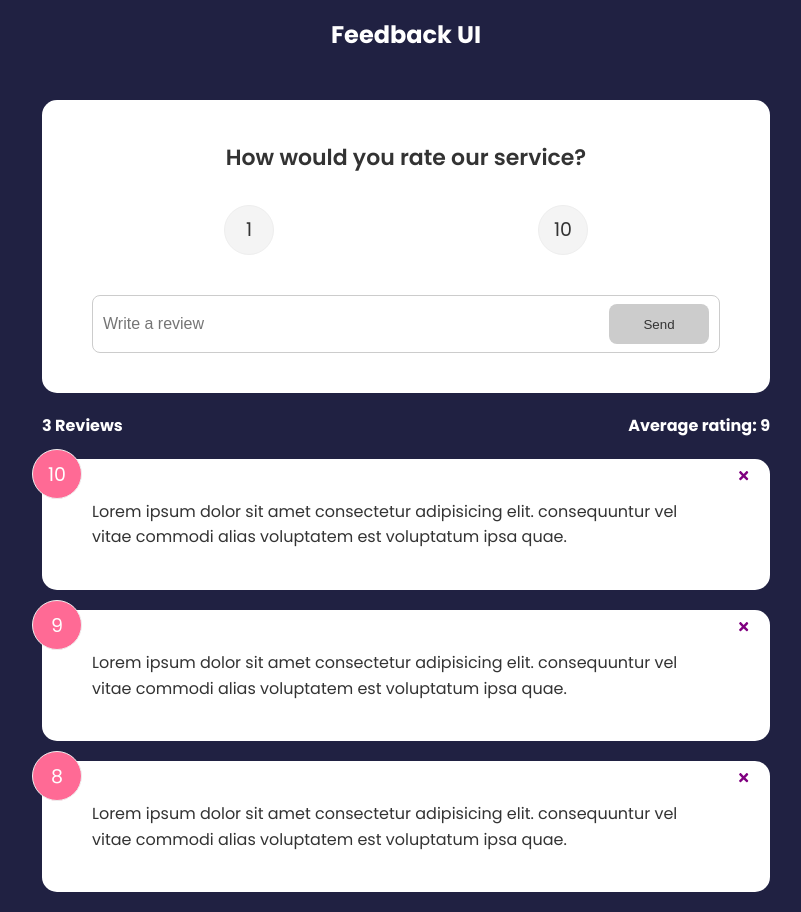
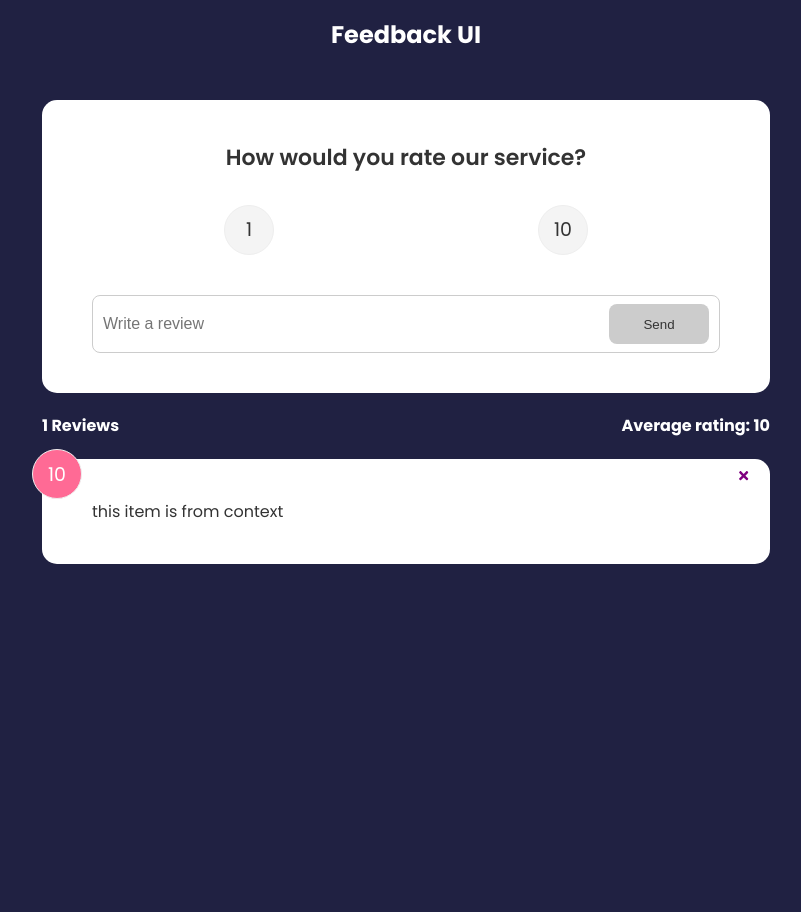
Before and after one commit to magdalenakosinska/feedback-app, a React (Create React App) app: page / in a window 1280 px wide. Shown: the whole page, without its empty margins (234-1035 px from the left). After the commit the page ends 800 px from the top, so only its background shows below. Built offline with nearby package versions, Linux system fonts and the light colour scheme.

Commit message:
moved functions to context

```diff
--- a/src/App.js
+++ b/src/App.js
@@ -1,35 +1,20 @@
-import {v4 as uuidv4} from "uuid"
-import { useState } from "react"
 import Header from "./components/Header"
 import FeedbackList from "./components/FeedbackList"
-import FeedbackData from "./data/FeedbackData"
 import FeedbackStats from "./components/FeedbackStats"
 import FeedbackForm from "./components/FeedbackForm"
 import { FeedbackProvider } from "./context/FeedbackContext"
 
 
 function App() {
-    const [feedback, setFeedback] = useState(FeedbackData)
-
-    const addFeedback = (newFeedback) => {
-        newFeedback.id = uuidv4()
-        setFeedback([newFeedback, ...feedback])
-    }
-
-    const deleteFeedback = (id) => {
-        if(window.confirm("Are you sure you want to delete?")) {
-            setFeedback(feedback.filter((item) => item.id !== id ))
-        }
-    }
 
 
     return (
         <FeedbackProvider>
         <Header text="Feedback UI" />
         <div className="container">
-            <FeedbackForm handleAdd={addFeedback}/>
-            <FeedbackStats feedback ={feedback} />
-            <FeedbackList feedback = {feedback} handleDelete={deleteFeedback}/>
+            <FeedbackForm />
+            <FeedbackStats  />
+            <FeedbackList />
 
        </div>
         </FeedbackProvider>
--- a/src/components/FeedbackForm.jsx
+++ b/src/components/FeedbackForm.jsx
@@ -1,14 +1,18 @@
 import {useState} from "react"
+import {useContext} from "react"
 import Card from "./shared/Card"
 import Button from "./shared/Button"
 import RatingSelect from "./RatingSelect";
+import FeedbackContext from "../context/FeedbackContext";
 
-function FeedbackForm({handleAdd}) {
+function FeedbackForm() {
 
     const [text, setText] = useState("");
     const [rating, setRating] = useState(10)
     const [btnDisabled, setBtnDisabled] = useState(true);
     const [message, setMessage] = useState("")
+
+    const {addFeedback} = useContext(FeedbackContext)
 
 
     const handleTextChange = (e) => {
@@ -34,7 +38,7 @@
           text: text,
           rating: rating,
         }
-        handleAdd(newFeedback)
+        addFeedback(newFeedback)
         setText("")
       }
     }
--- a/src/components/FeedbackItem.jsx
+++ b/src/components/FeedbackItem.jsx
@@ -1,16 +1,19 @@
+import {useContext} from "react"
 import { FaTimes } from "react-icons/fa"
 import Card from "./shared/Card"
 import PropTypes from "prop-types"
+import FeedbackContext from "../context/FeedbackContext"
 
-function FeedbackItem({item, handleDelete}) {
+function FeedbackItem({item}) {
 
+  const {deleteFeedback} = useContext(FeedbackContext)
 
   return (
     <Card>
       <div className="num-display">
         {item.rating}
       </div>
-      <button onClick={() => handleDelete(item.id)} className="close">
+      <button onClick={() => deleteFeedback(item.id)} className="close">
         <FaTimes color="purple"/>
       </button>
       <div className="text-display">
--- a/src/components/FeedbackList.jsx
+++ b/src/components/FeedbackList.jsx
@@ -1,22 +1,24 @@
+import {useContext} from "react"
 import FeedbackItem from "./FeedbackItem"
-import PropTypes from "prop-types"
+import FeedbackContext from "../context/FeedbackContext"
 
 
-function FeedbackList({feedback, handleDelete}) {
+function FeedbackList() {
+
+  const {feedback} = useContext(FeedbackContext)
+
     if(!feedback || feedback.length === 0) {
         return <p>no feedback yet</p>
     }
   return (
     <div className="feedback-list">
       {feedback.map((item) => (
-<FeedbackItem key={item.id} item={item}
-handleDelete={handleDelete} />
+        <FeedbackItem key={item.id} item={item}
+         />
       ))}
     </div>
   )
 }
 
-FeedbackList.propTypes = {
-  feedback: PropTypes.array.isRequired
-}
+
 export default FeedbackList
--- a/src/components/FeedbackStats.jsx
+++ b/src/components/FeedbackStats.jsx
@@ -1,6 +1,10 @@
-import PropTypes from "prop-types"
+import { useContext} from "react"
+import FeedbackContext from "../context/FeedbackContext";
 
-function FeedbackStats({feedback}) {
+function FeedbackStats() {
+
+  const {feedback} = useContext(FeedbackContext)
+
     //calculate ratings average
     let average = feedback.reduce((acc, cur) => {
 return acc + cur.rating
@@ -15,7 +19,4 @@
   )
 }
 
-FeedbackStats.propTypes = {
-    feedback: PropTypes.array.isRequired
-}
 export default FeedbackStats
--- a/src/context/FeedbackContext.js
+++ b/src/context/FeedbackContext.js
@@ -1,4 +1,6 @@
 import {createContext, useState} from "react"
+import {v4 as uuidv4} from "uuid"
+
 
 const FeedbackContext = createContext()
 
@@ -12,7 +14,18 @@
         }
 ])
 
-    return <FeedbackContext.Provider value={{feedback: feedback}}>
+const deleteFeedback = (id) => {
+    if(window.confirm("Are you sure you want to delete?")) {
+        setFeedback(feedback.filter((item) => item.id !== id ))
+    }
+}
+
+const addFeedback = (newFeedback) => {
+    newFeedback.id = uuidv4()
+    setFeedback([newFeedback, ...feedback])
+}
+
+    return <FeedbackContext.Provider value={{feedback, deleteFeedback, addFeedback}}>
         {children}
     </FeedbackContext.Provider>
 }
```
